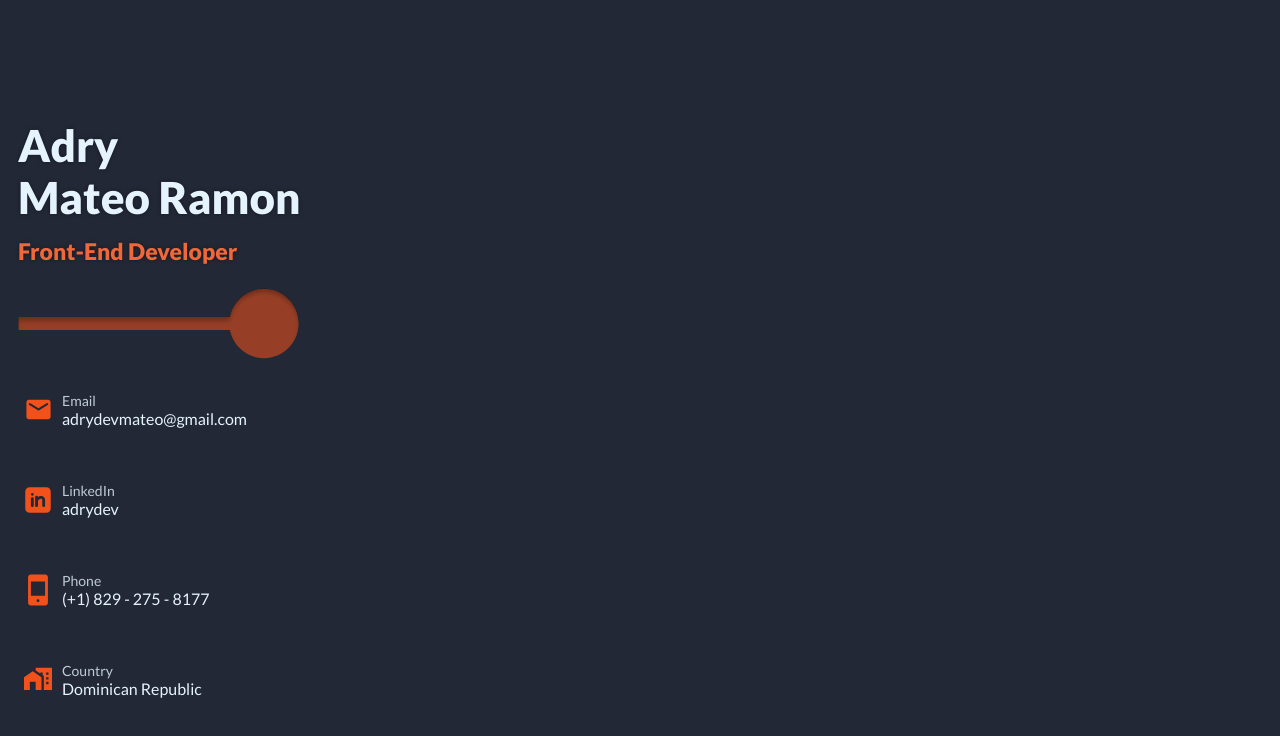
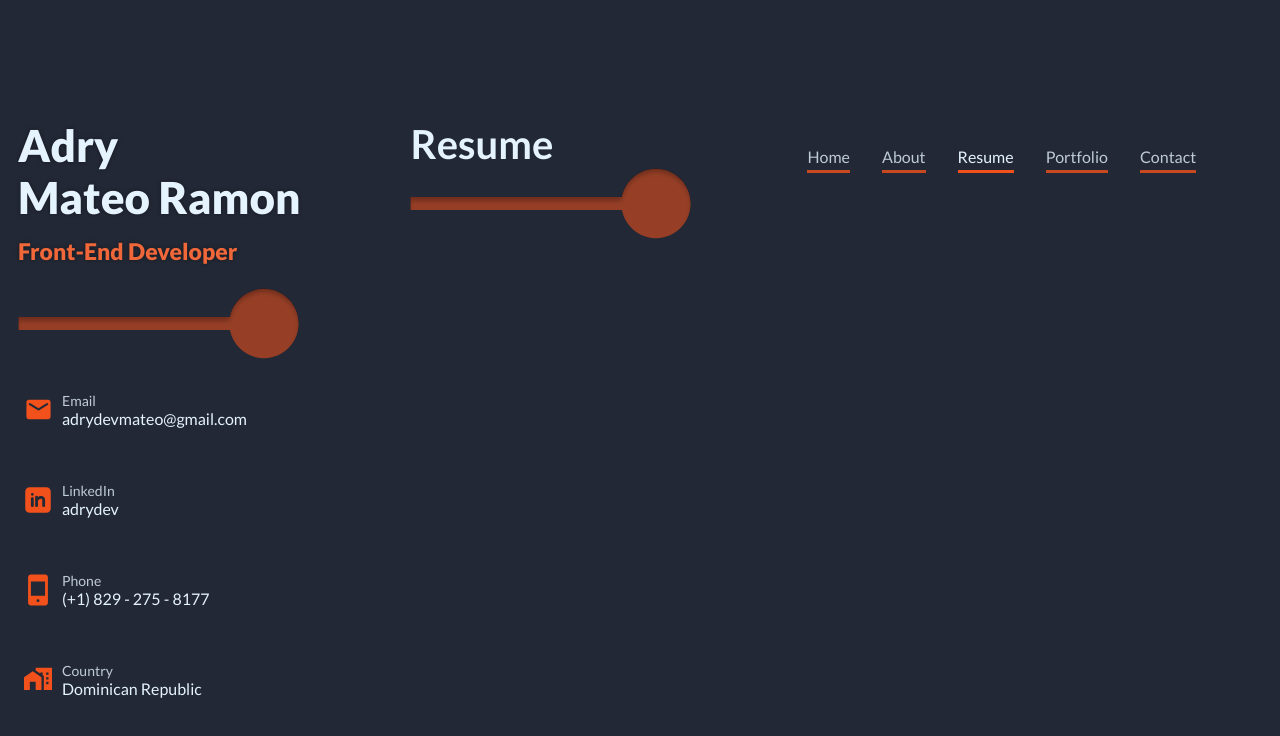
Before and after one commit to Adrydevmateo/website-vue, a Vue app: page /resume in a window 1280 px wide. Shown: the top 736 px of the page. Built offline with nearby package versions, Linux system fonts and the light colour scheme.

Commit message:
Added home and resume views

```diff
--- a/src/App.vue
+++ b/src/App.vue
@@ -4,7 +4,7 @@ import Sidebar from '@components/sidebar/Sidebar.component.vue';
 </script>
 
 <template>
-  <Sidebar />
+  <Sidebar id="app-sidebar" />
 
   <!-- TODO: try bringing the header here -->
   <router-view v-slot="{ Component }">
@@ -18,11 +18,14 @@ import Sidebar from '@components/sidebar/Sidebar.component.vue';
 #app {
   max-width: 1271px;
   margin-inline: auto;
-  margin-top: 40px;
   display: flex;
   flex-direction: column;
   align-items: center;
   gap: 80px;
+}
+
+#app-sidebar {
+  display: none;
 }
 
 #content {
@@ -53,8 +56,18 @@ import Sidebar from '@components/sidebar/Sidebar.component.vue';
 
 @media (min-width: 1200px) {
   #app {
+    margin-top: 40px;
     flex-direction: row;
     align-items: start;
   }
+
+  #content {
+    margin-top: 20px;
+  }
+
+  #app-sidebar {
+    display: initial;
+  }
+
 }
 </style>
--- a/src/components/header/Header.component.vue
+++ b/src/components/header/Header.component.vue
@@ -14,7 +14,8 @@ defineProps<{
       <img :src="Separator" alt="separator image">
     </div>
     <nav class="header__nav">
-      <RouterLink class="nav__link" to="/">About</RouterLink>
+      <RouterLink class="nav__link" to="/">Home</RouterLink>
+      <RouterLink class="nav__link" to="/about">About</RouterLink>
       <RouterLink class="nav__link" to="/resume">Resume</RouterLink>
       <RouterLink class="nav__link" to="/portfolio">Portfolio</RouterLink>
       <RouterLink class="nav__link" to="/contact">Contact</RouterLink>
--- a/src/router/index.ts
+++ b/src/router/index.ts
@@ -1,24 +1,34 @@
-import { createRouter, createWebHistory } from 'vue-router'
+import { createRouter, createWebHistory } from "vue-router";
 
 const router = createRouter({
   history: createWebHistory(import.meta.env.BASE_URL),
   routes: [
     {
-      path: '/',
-      name: 'about',
-      component: () => import('@views/About.view.vue')
+      path: "/",
+      name: "home",
+      component: () => import("@views/Home.view.vue"),
     },
     {
-      path: '/portfolio',
-      name: 'portfolio',
-      component: () => import('@/views/portfolio/Portfolio.view.vue')
+      path: "/about",
+      name: "about",
+      component: () => import("@views/About.view.vue"),
     },
     {
-      path: '/contact',
-      name: 'contact',
-      component: () => import('@/views/Contact.view.vue')
-    }
-  ]
-})
+      path: "/resume",
+      name: "resume",
+      component: () => import("@views/Resume.view.vue"),
+    },
+    {
+      path: "/portfolio",
+      name: "portfolio",
+      component: () => import("@/views/portfolio/Portfolio.view.vue"),
+    },
+    {
+      path: "/contact",
+      name: "contact",
+      component: () => import("@/views/Contact.view.vue"),
+    },
+  ],
+});
 
-export default router
+export default router;
--- /dev/null
+++ b/src/views/Home.view.vue
@@ -0,0 +1,18 @@
+<script setup lang="ts">
+import Header from '@/components/header/Header.component.vue';
+
+</script>
+
+<template>
+  <div class="home">
+    <Header pageTitle="Home" />
+    <br>
+    <div class="home__content"></div>
+  </div>
+</template>
+
+<style scoped>
+.home {
+  padding: 30px;
+}
+</style>
--- /dev/null
+++ b/src/views/Resume.view.vue
@@ -0,0 +1,18 @@
+<script setup lang="ts">
+import Header from '@/components/header/Header.component.vue';
+
+</script>
+
+<template>
+  <div class="resume">
+    <Header pageTitle="Resume" />
+    <br>
+    <div class="resume__content"></div>
+  </div>
+</template>
+
+<style scoped>
+.resume {
+  padding: 30px;
+}
+</style>
```
